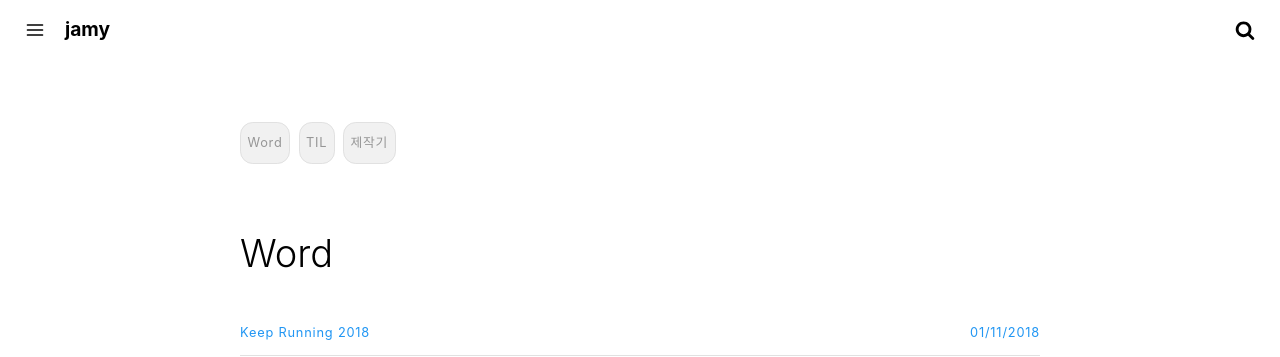
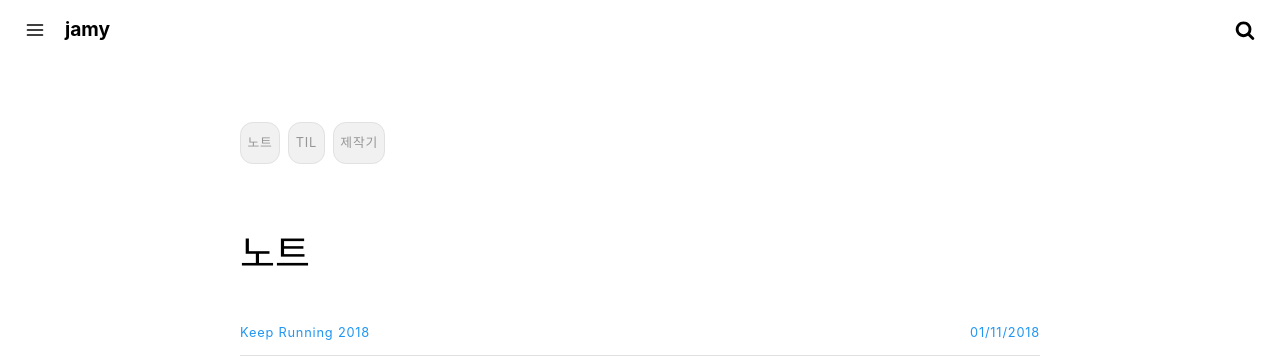
Before and after one commit to crazyjamy/crazyjamy.github.io, a Jekyll site: the page built from tags.html, in a window 1280 px wide and 1378 px high. Shown: the top 357 px of the window. Built offline with Jekyll 4.4.1, drawn with Linux system fonts in a browser that asks for light colours.

Commit message:
Update 2018-01-11-keep_run.md

```diff
--- a/_posts/2018-01-11-keep_run.md
+++ b/_posts/2018-01-11-keep_run.md
@@ -4,9 +4,9 @@ title: "Keep Running 2018"
 date: 2018-01-11 19:00:00
 image: 'https://user-images.githubusercontent.com/29529125/34871330-996abd3c-f7d0-11e7-9b82-e4a35ed94b62.jpg'
 description: 계속해서 나아가는 법
-category: 'Life'
+category: '노트'
 tags:
-- Word
+- 노트
 twitter_text: 계속해서 나아가는 법
 introduction: 1년 회고록
 ---
```
